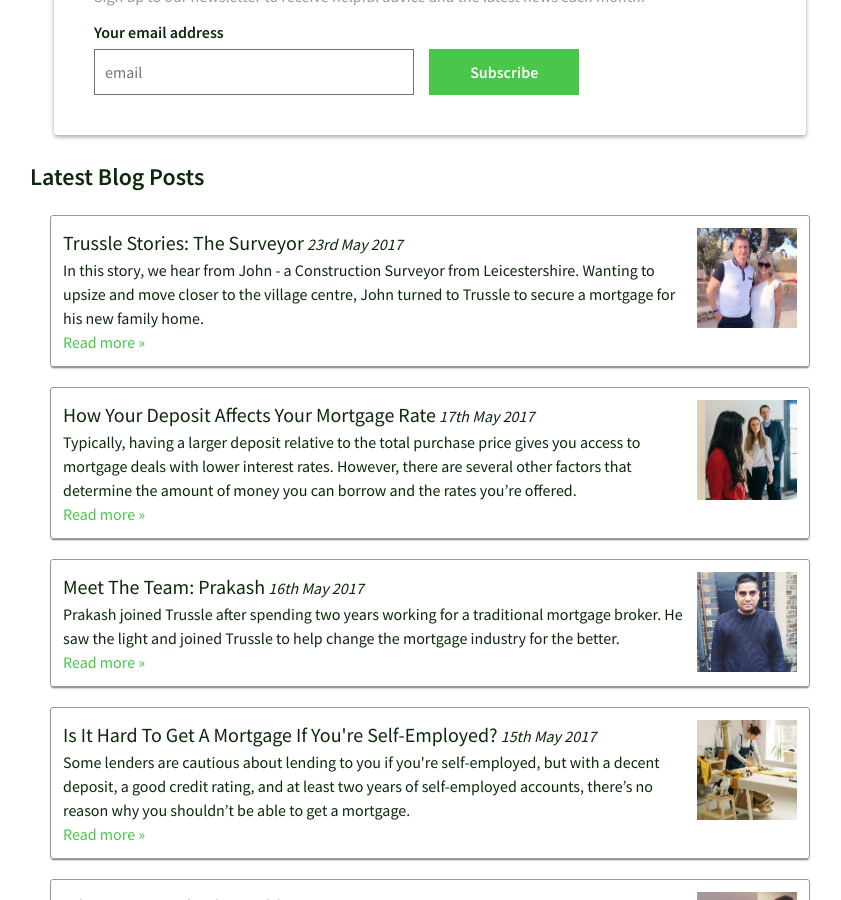
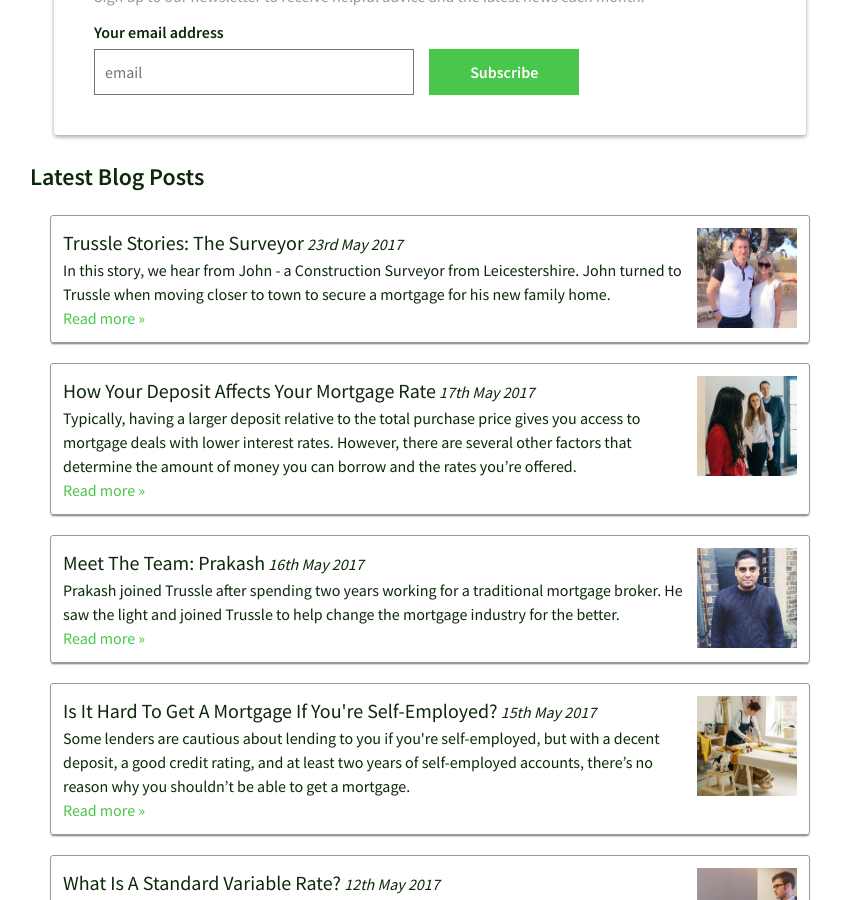
Before and after one commit to olitrussle/blog, a Jekyll site: the page built from index.html, in a window 1280 px wide and 900 px high, scrolled down 363 px. Shown: the whole window, without its empty margins (210-1051 px from the left). Built offline with Jekyll 4.4.1, drawn with Linux system fonts in a browser that asks for light colours; comment, search, counter and statistics services are not loaded.

Commit message:
Updated 2017-05-23-trussle-stories-the-surveyor.md

```diff
--- a/_posts/2017-05-23-trussle-stories-the-surveyor.md
+++ b/_posts/2017-05-23-trussle-stories-the-surveyor.md
@@ -4,8 +4,8 @@ layout: post
 title: 'Trussle Stories: The Surveyor'
 excerpt: >-
   In this story, we hear from John - a Construction Surveyor from
-  Leicestershire. Wanting to upsize and move closer to the village centre, John
-  turned to Trussle to secure a mortgage for his new family home.
+  Leicestershire. John turned to Trussle when moving closer to town to secure a
+  mortgage for his new family home.
 thumbnail_filename: TheSurveyorSquare.JPG
 author: Lydia Bower
 date: '2017-05-23 T00:00:00.000Z'
```
